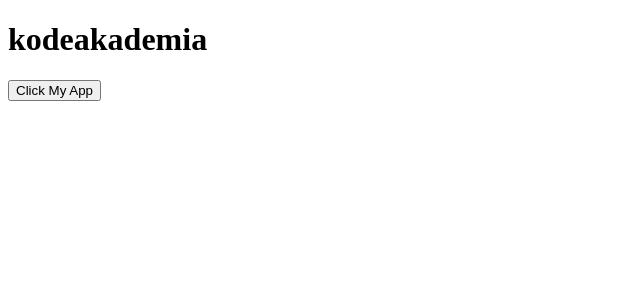
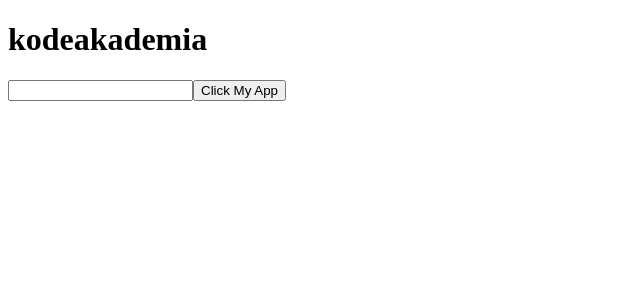
Before and after one commit to Prayugo24/dasar_react_udemy, a React (Create React App) app: page / in a window 1280 px wide. Shown: the top 300 px of the page, without its empty margins (0-640 px from the left). Built offline with nearby package versions, Linux system fonts and the light colour scheme.

Commit message:
cara penggunaan form handle

```diff
--- a/src/components/Button.js
+++ b/src/components/Button.js
@@ -3,19 +3,36 @@ import PropTypes from "prop-types"
 
 class Button extends React.Component{
     state = {
-        name:"kodeakademia"
+        name:"kodeakademia",
+        text:""
     }
     // cara penggunaan event pada button, dan penggunaan set state
-    change = () =>{
+    // change = () =>{
+    //     this.setState({
+    //         name:"Herry poter"
+    //     })
+    // }
+
+    // cara pengguanaan form handle
+    click = () => {
+         this.setState({
+            name: this.state.text,
+        })
         this.setState({
-            name:"Herry poter"
+            text:""
+        })
+    }
+    change = e => {
+        this.setState({
+            text: e.target.value
         })
     }
     render(){
         return(
             <div>
                 <h1>{this.state.name}</h1>
-                <button onClick={this.change}>Click My App</button>
+                <input type="text" value={this.state.text} onChange={this.change}/>
+                <button onClick={this.click}>Click My App</button>
             </div>
         )
     }
```
